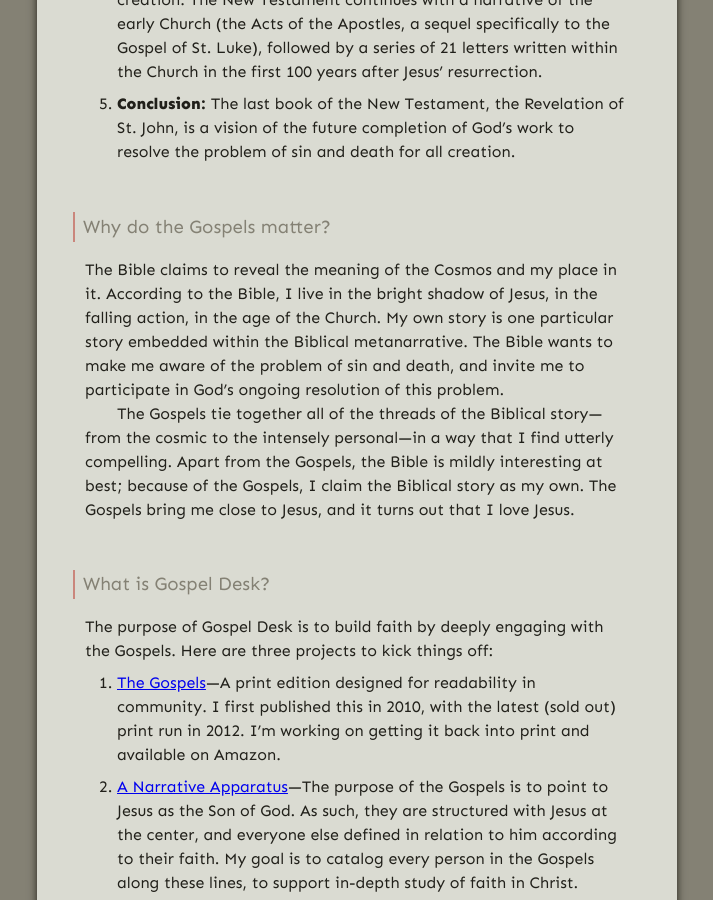
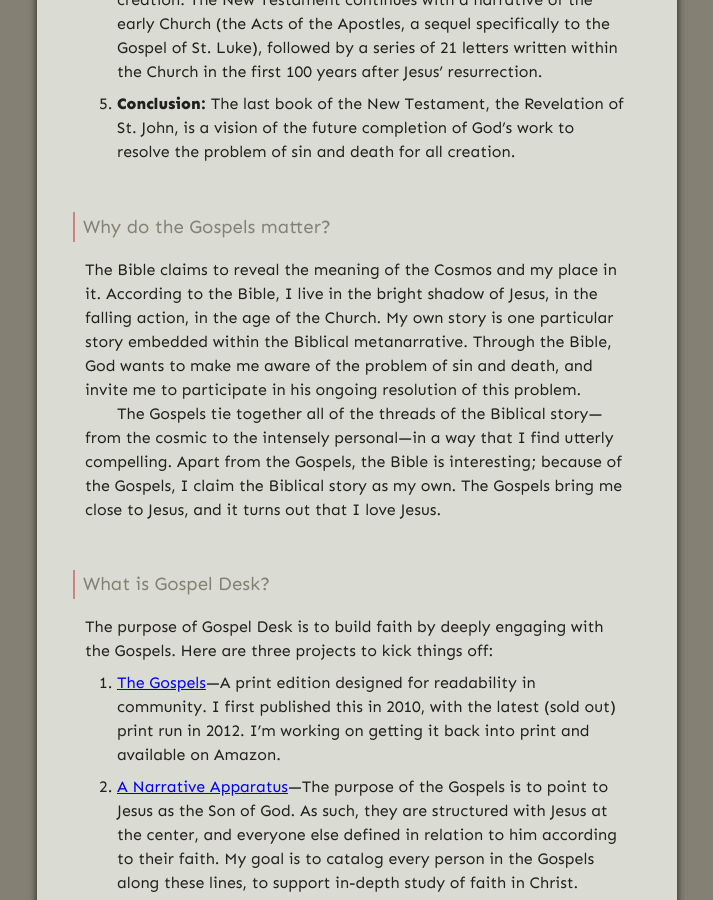
Before and after one commit to gospel-desk/www.logstown.com, a Jekyll site: the page built from _posts/2020-03-14-introducing-gospel-desk.md, in a window 1280 px wide and 900 px high, scrolled down 1859 px. Shown: the whole window, without its empty margins (283-996 px from the left). Built offline with Jekyll 4.4.1, drawn with Linux system fonts in a browser that asks for light colours.

Commit message:
A couple minor revisions to intro post

```diff
--- a/_posts/2020-03-14-introducing-gospel-desk.md
+++ b/_posts/2020-03-14-introducing-gospel-desk.md
@@ -78,15 +78,15 @@ of the Christian Bible as a whole is:
 The Bible claims to reveal the meaning of the Cosmos and my place in it.
 According to the Bible, I live in the bright shadow of Jesus, in the falling
 action, in the age of the Church. My own story is one particular story embedded
-within the Biblical metanarrative. The Bible wants to make me aware of the
-problem of sin and death, and invite me to participate in God's ongoing
-resolution of this problem.
+within the Biblical metanarrative. Through the Bible, God wants to make me
+aware of the problem of sin and death, and invite me to participate in his
+ongoing resolution of this problem.
 
 The Gospels tie together all of the threads of the Biblical story—from the
 cosmic to the intensely personal—in a way that I find utterly compelling. Apart
-from the Gospels, the Bible is mildly interesting at best; because of the
-Gospels, I claim the Biblical story as my own. The Gospels bring me close to
-Jesus, and it turns out that I love Jesus.
+from the Gospels, the Bible is interesting; because of the Gospels, I claim the
+Biblical story as my own. The Gospels bring me close to Jesus, and it turns out
+that I love Jesus.
 
 
 #### What is Gospel Desk?
```
